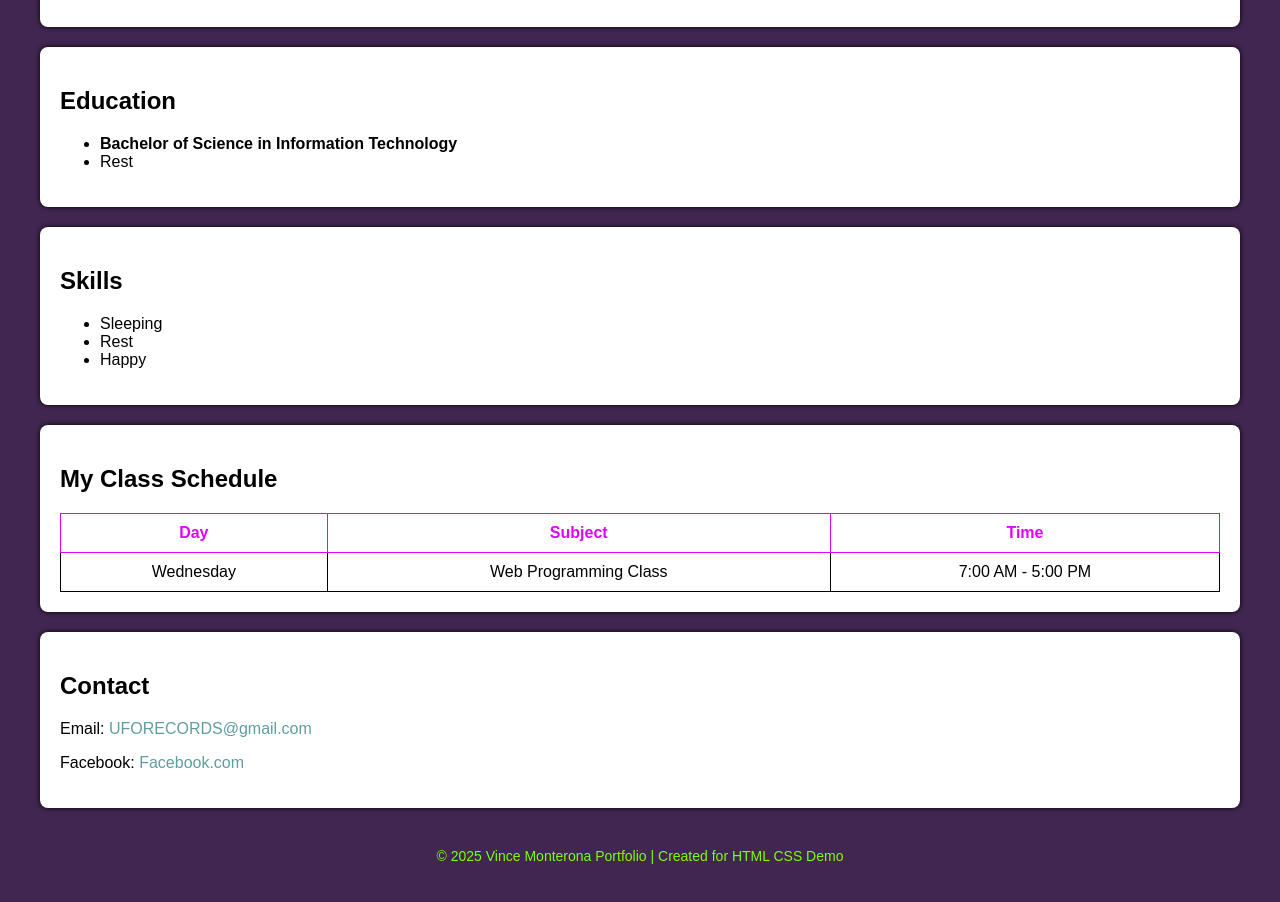
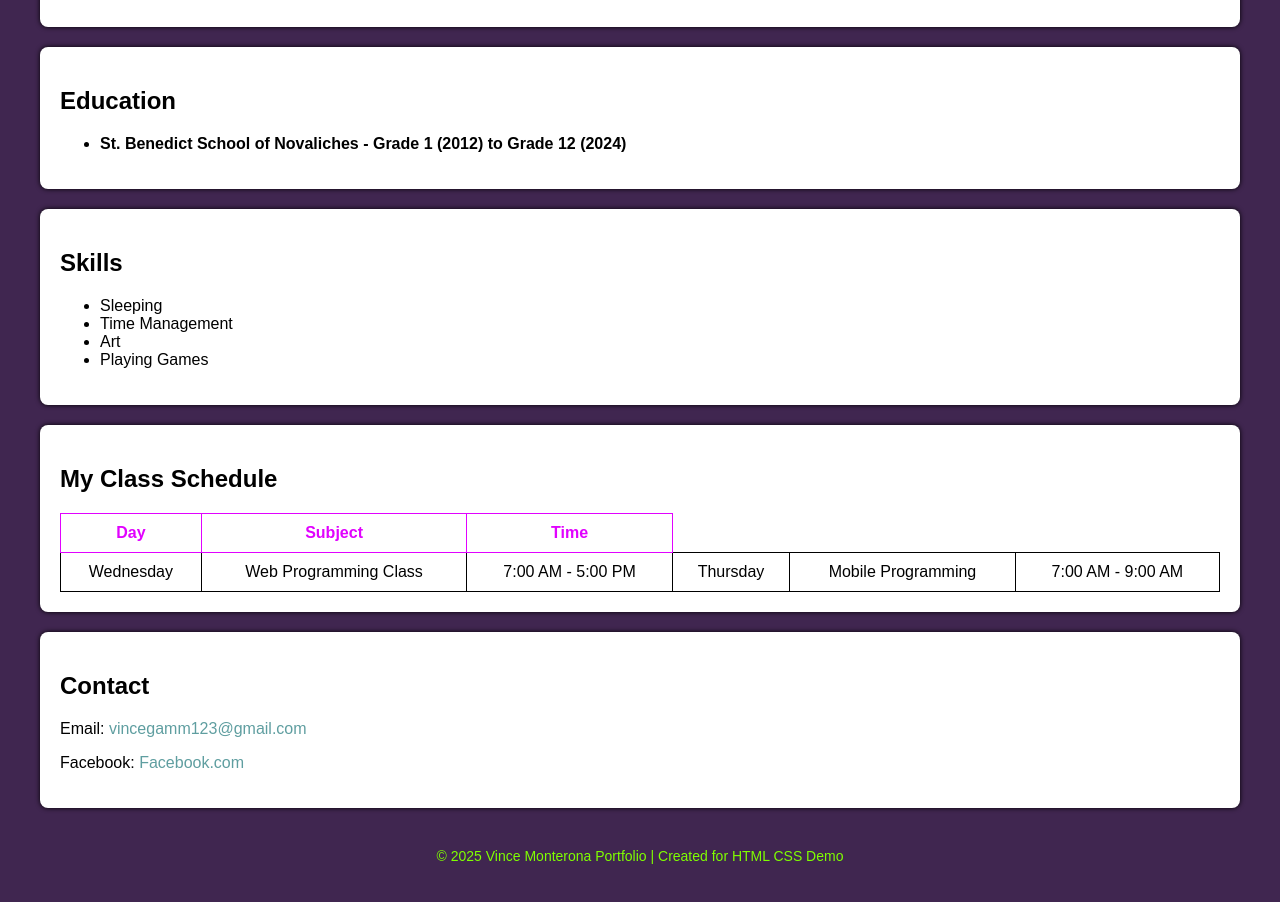
Before and after one commit to binsgamm/my-portfolio, a plain HTML site: page index.html in a window 1280 px wide. Shown: the part 460-1362 px from the top of the page. Drawn offline with Linux system fonts and the light colour scheme.

Commit message:
Update index.html

```diff
--- a/index.html
+++ b/index.html
@@ -22,8 +22,7 @@
     <div class="section">
         <h2> Education </h2>
         <ul>
-            <li><strong>Bachelor of Science in Information Technology</strong></li>
-            <li>Rest</li>
+            <li><strong>St. Benedict School of Novaliches - Grade 1 (2012) to Grade 12 (2024)</strong></li>
         </ul>
     </div>
 
@@ -31,8 +30,9 @@
         <h2>Skills</h2>
         <ul>
             <li>Sleeping</li>
-            <li>Rest</li>
-            <li>Happy</li>
+            <li>Time Management</li>
+            <li>Art</li>
+            <li>Playing Games</li>
         </ul>
     </div>
 
@@ -48,14 +48,17 @@
                 <td>Wednesday</td>
                 <td>Web Programming Class</td>
                 <td>7:00 AM - 5:00 PM</td>
+                <td>Thursday</td>
+                <td>Mobile Programming</td>
+                <td>7:00 AM - 9:00 AM</td>
             </tr>
         </table>
     </div>
 
     <div class="section">
         <h2>Contact</h2>
-        <p>Email: <a href="mailto:UFORECORDS@gmail.com">UFORECORDS@gmail.com</a></p>
-        <p>Facebook: <a href="https://facebook.com" target="_blank">Facebook.com</a></p>
+        <p>Email: <a href="mailto:vincegamm123@gmail.com">vincegamm123@gmail.com</a></p>
+        <p>Facebook: <a href="https://www.facebook.com/binsgamm" target="_blank">Facebook.com</a></p>
     </div>
     <footer>
         <p>© 2025 Vince Monterona Portfolio | Created for HTML CSS Demo</p>
```
